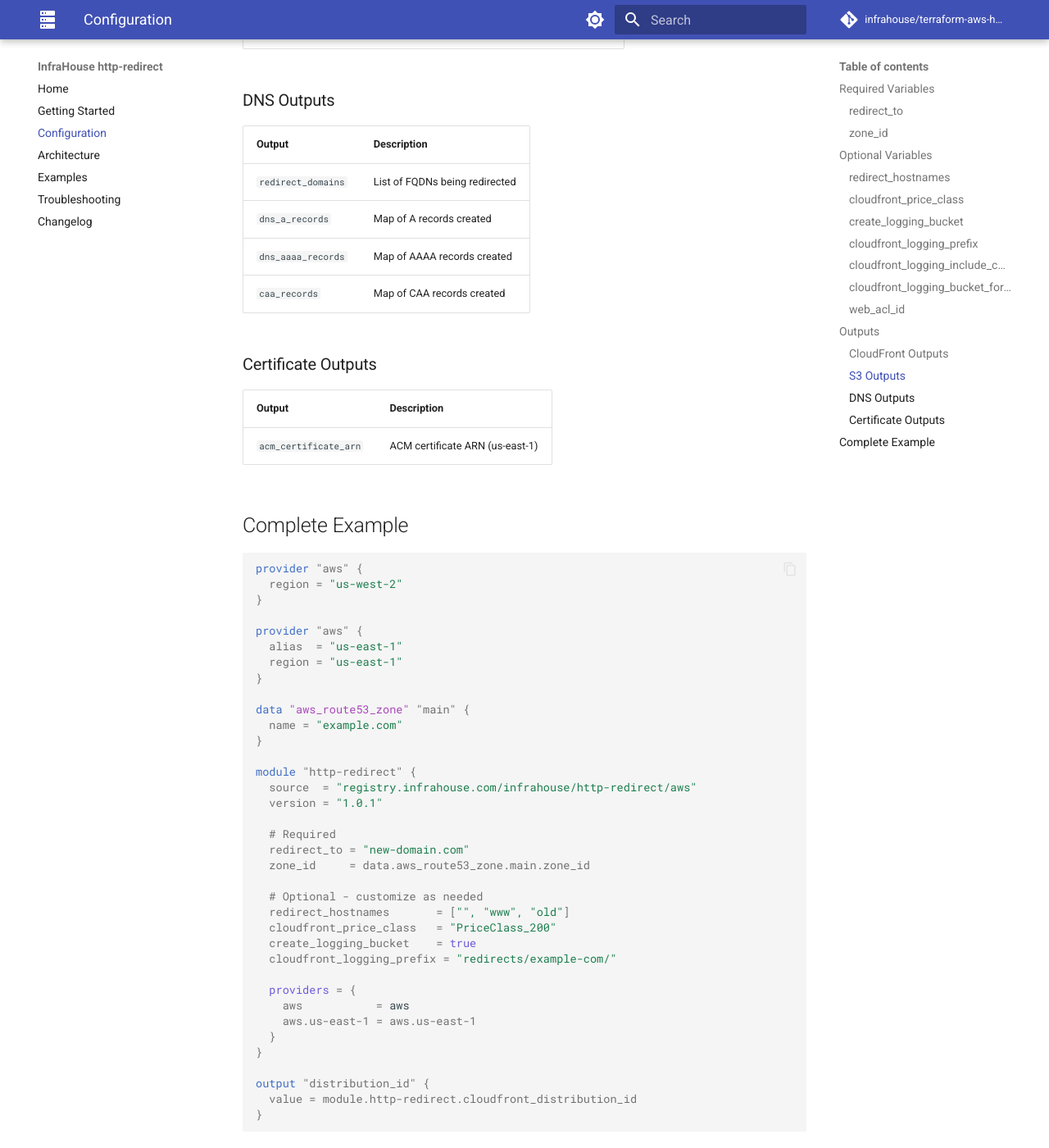
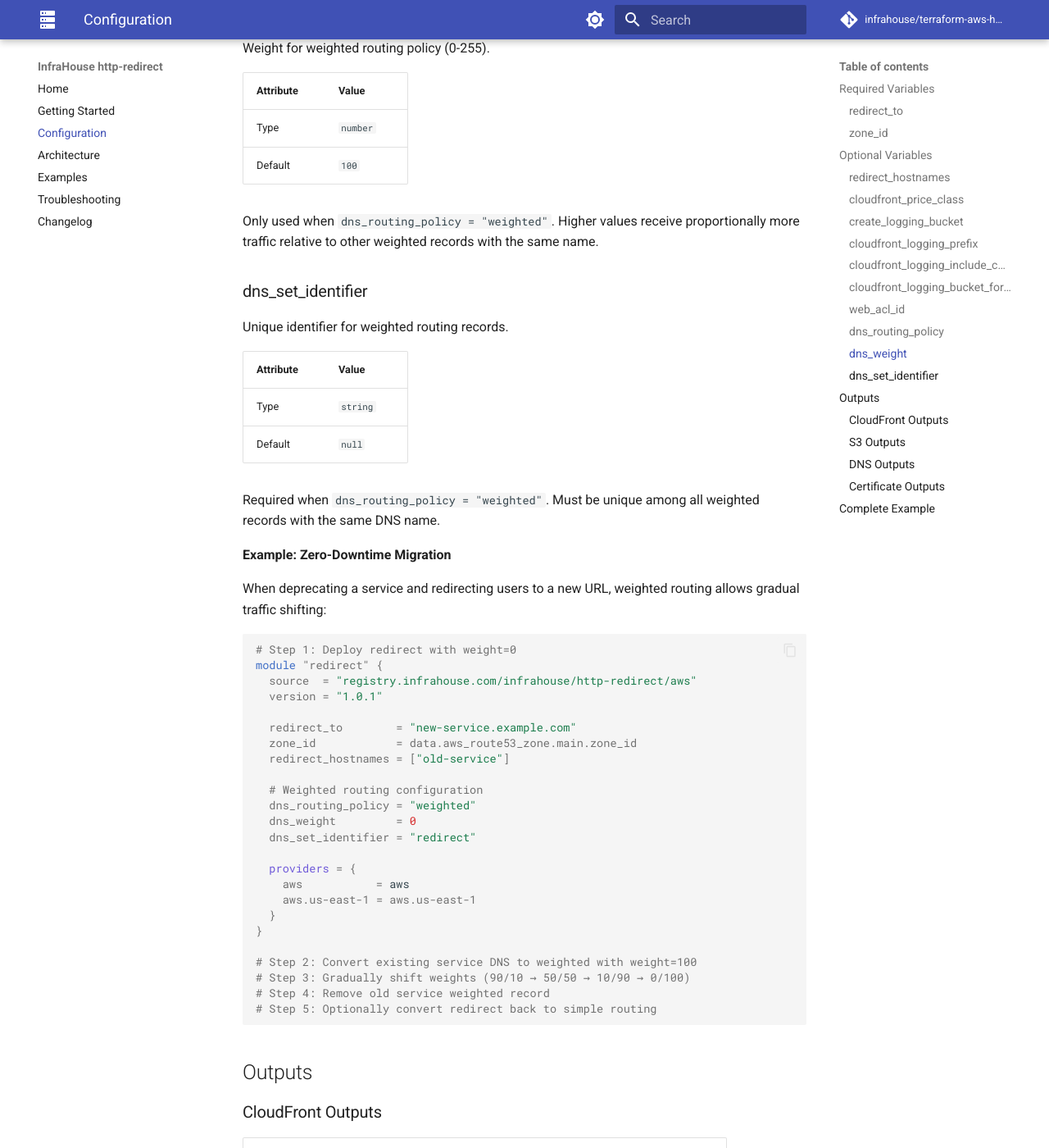
Before and after one commit to infrahouse/terraform-aws-http-redirect, an MkDocs documentation site: the page built from docs/configuration.md, in a window 1280 px wide and 1400 px high, scrolled down 5795 px. Shown: the whole window at 82% size. Built offline with MkDocs 1.6.1 and Material for MkDocs 9.7.7, drawn with Linux system fonts in a browser that asks for light colours; comment, search, counter and statistics services are not loaded; some of the changed text lies outside the part shown.

Commit message:
feat: add Route53 weighted routing support for zero-downtime migrations
  Add dns_routing_policy, dns_weight, and dns_set_identifier variables
  to enable weighted routing on A/AAAA records. This allows gradual
  traffic shifting when deprecating services and setting up redirects.

  Also upgrades infrahouse/s3-bucket/aws module from 0.3.0 to 0.3.1
  to fix cross-variable validation compatibility with Terraform < 1.9.

  Closes #24

````diff
--- a/docs/configuration.md
+++ b/docs/configuration.md
@@ -205,6 +205,81 @@ module "redirect" {
 !!! note
     AWS WAF incurs additional costs: $5/month per web ACL + $1 per million requests.
 
+### dns_routing_policy
+
+DNS routing policy for Route53 records.
+
+| Attribute | Value |
+|-----------|-------|
+| Type | `string` |
+| Default | `"simple"` |
+
+**Options:**
+
+| Policy | Description |
+|--------|-------------|
+| `simple` | Standard DNS routing (default) |
+| `weighted` | Weighted routing for gradual traffic migration |
+
+Use `weighted` for zero-downtime migrations when transitioning traffic from an existing
+service to the redirect.
+
+### dns_weight
+
+Weight for weighted routing policy (0-255).
+
+| Attribute | Value |
+|-----------|-------|
+| Type | `number` |
+| Default | `100` |
+
+Only used when `dns_routing_policy = "weighted"`. Higher values receive proportionally more
+traffic relative to other weighted records with the same name.
+
+### dns_set_identifier
+
+Unique identifier for weighted routing records.
+
+| Attribute | Value |
+|-----------|-------|
+| Type | `string` |
+| Default | `null` |
+
+Required when `dns_routing_policy = "weighted"`. Must be unique among all weighted records
+with the same DNS name.
+
+**Example: Zero-Downtime Migration**
+
+When deprecating a service and redirecting users to a new URL, weighted routing allows
+gradual traffic shifting:
+
+```hcl
+# Step 1: Deploy redirect with weight=0
+module "redirect" {
+  source  = "registry.infrahouse.com/infrahouse/http-redirect/aws"
+  version = "1.0.1"
+
+  redirect_to        = "new-service.example.com"
+  zone_id            = data.aws_route53_zone.main.zone_id
+  redirect_hostnames = ["old-service"]
+
+  # Weighted routing configuration
+  dns_routing_policy = "weighted"
+  dns_weight         = 0
+  dns_set_identifier = "redirect"
+
+  providers = {
+    aws           = aws
+    aws.us-east-1 = aws.us-east-1
+  }
+}
+
+# Step 2: Convert existing service DNS to weighted with weight=100
+# Step 3: Gradually shift weights (90/10 → 50/50 → 10/90 → 0/100)
+# Step 4: Remove old service weighted record
+# Step 5: Optionally convert redirect back to simple routing
+```
+
 ## Outputs
 
 ### CloudFront Outputs
````
Also changed, not shown: README.md (+6 -3 lines), 3 other files.
